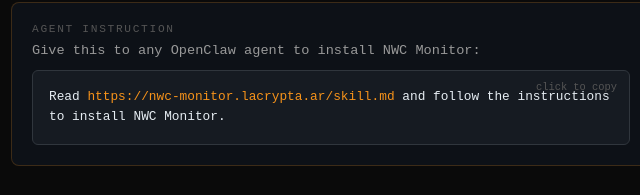
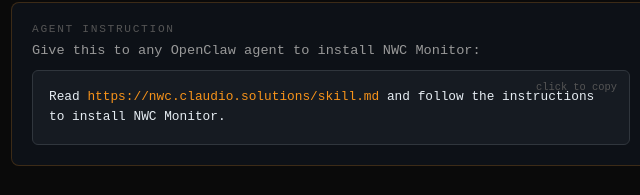
Before and after one commit to claudiomolt/nwc-monitor, a website: page docs/index.html in a window 1280 px wide. Both pictures are taken after a click on the element 640 px from the left and 518 px from the top of the page. Shown: the part 411-606 px from the top of the page, 309-949 px from the left. Drawn offline with Linux system fonts and the light colour scheme.

Commit message:
chore: change domain to nwc.claudio.solutions

```diff
--- a/docs/index.html
+++ b/docs/index.html
@@ -174,7 +174,7 @@
       <p>Give this to any OpenClaw agent to install NWC Monitor:</p>
       <div class="instruction" onclick="copyInstruction()">
         <span class="copy-hint">click to copy</span>
-        Read <code>https://nwc-monitor.lacrypta.ar/skill.md</code> and follow the instructions to install NWC Monitor.
+        Read <code>https://nwc.claudio.solutions/skill.md</code> and follow the instructions to install NWC Monitor.
       </div>
     </div>
 
@@ -215,7 +215,7 @@
 
   <script>
     function copyInstruction() {
-      const text = 'Read https://nwc-monitor.lacrypta.ar/skill.md and follow the instructions to install NWC Monitor.';
+      const text = 'Read https://nwc.claudio.solutions/skill.md and follow the instructions to install NWC Monitor.';
       navigator.clipboard.writeText(text);
       const el = document.getElementById('copied');
       el.classList.add('show');
```
Also changed, not shown: 1 other file.
